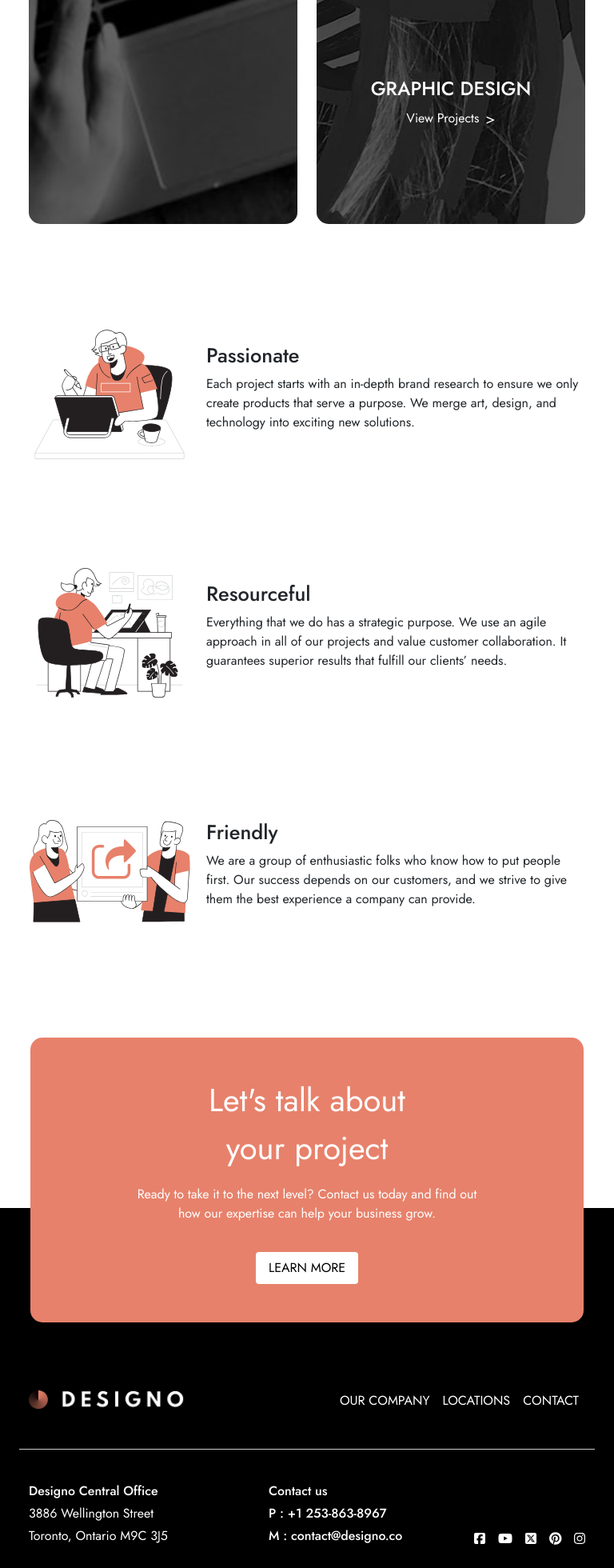
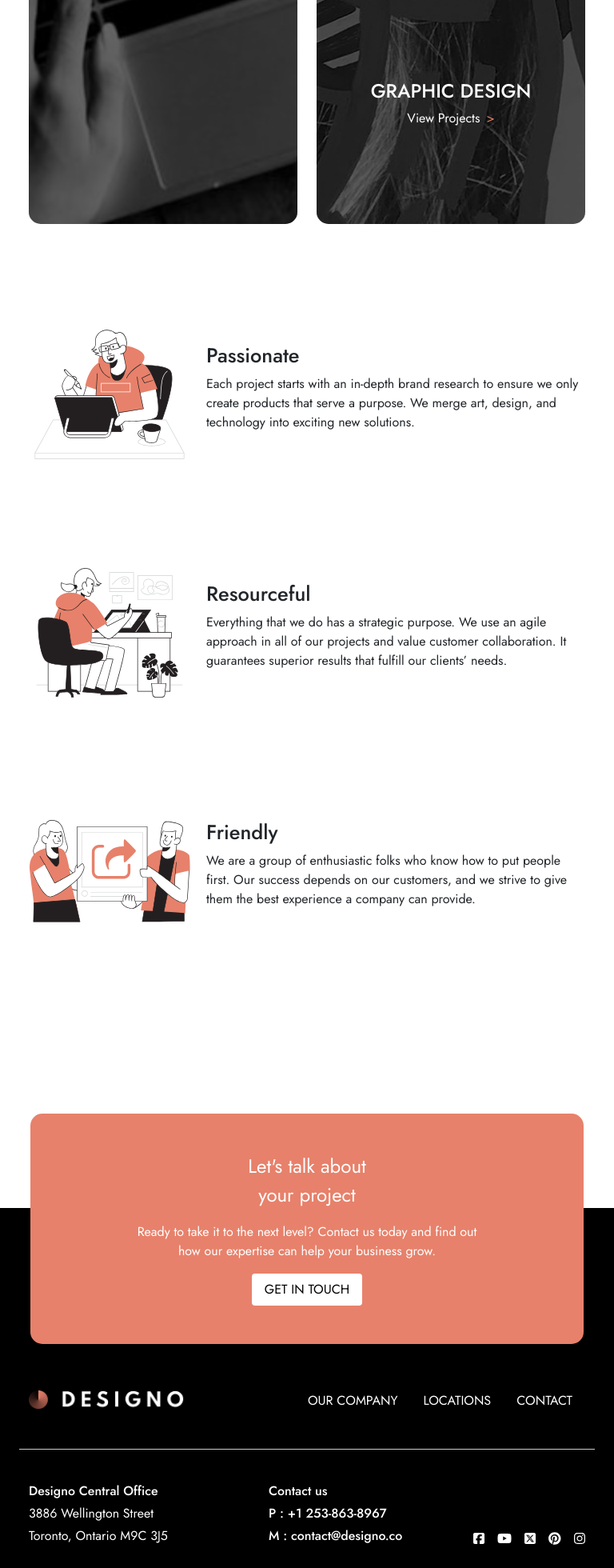
Before and after one commit to rdikatso/designo-website, a Nuxt app: page / in a window 768 px wide. Shown: the part 1340-3300 px from the top of the page at 80% size. Built offline with nearby package versions, Linux system fonts and the light colour scheme.

Commit message:
footer styling

```diff
--- a/components/FeaturedItems.vue
+++ b/components/FeaturedItems.vue
@@ -97,7 +97,8 @@
 
   .chevron-icon {
     margin-left: 0.5rem;
-    font-size: 1.2rem;
+    font-size: 1rem;
+    color: #E7816B;
   }
  }
 
--- a/components/FooterComponent.vue
+++ b/components/FooterComponent.vue
@@ -2,7 +2,7 @@
     <div class="container-fluid footer-wrapper">
         <div class="container newsletter">
             <div class="row">
-                <div class="col-lg-6">
+                <div class="col-lg-6 newsletter-desc">
                     <p class="newsletter-header">
                         Let's talk about <br /> your project
                     </p>
@@ -12,7 +12,7 @@
                 </div>
                 <div class="col-lg-6 newsletter-button">
                     <div>
-                        <CustomButton link="/our-company">Learn More</CustomButton>
+                        <CustomButton link="/our-company">Get in Touch</CustomButton>
                     </div>
                 </div>
             </div>
@@ -169,22 +169,56 @@ footer {
     }
 }
 @media (min-width: 768px) and (max-width: 1024px){
+    footer{
+        .footer {
+            flex-direction: row;
+            justify-content: space-between;
+            margin-bottom: 2.5rem;
+        }
+        .logo-container {
+            border-bottom: none;
+            width: auto;
+            padding-bottom: 0;
+        }
+        .footer-links {
+            flex-direction: row;
+            padding-top: 0;
+            margin-left: 1rem;
+        }
+        .footer-item {
+            margin: 0.5rem 1rem
+        }
+    }
+    .footer-address {
+        border-top: 1px solid #ccc;
+        .address, .contact-us {
+            text-align: left;
+            margin-bottom: 0;
+        }
+    }
 
 }
-@media (min-width: 768px){
+@media (min-width: 1025px){
     .newsletter {
         top: -45%;
+        padding: 3rem 6rem;
+        .newsletter-desc {
+            text-align: left;
+        }
         .newsletter-header {
             font-size: 2.5rem;
         }
         .newsletter-button {
+            justify-content: flex-end;
             margin-top: 20px;
         }
     }
     footer {
+        margin-top: 75px;
         .footer {
             flex-direction: row;
             justify-content: space-between;
+            margin-bottom: 0;
         }
         .logo-container {
             width: auto;
```
